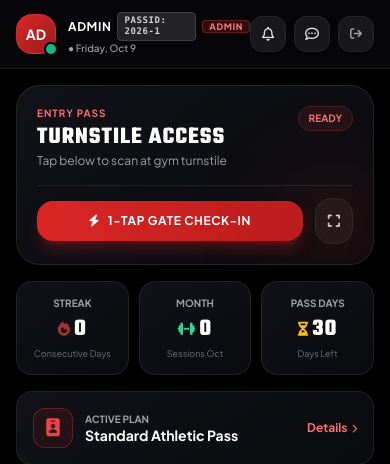
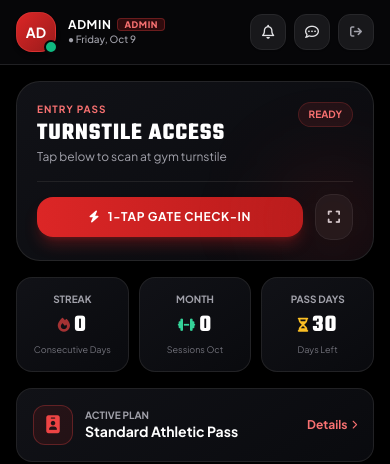
Before and after one commit to moeezahmad-tech/gymflow, a PHP site: page /app/index.php in a window 390 px wide. Shown: the top 464 px of the page. Run offline with PHP 8.4, Linux system fonts and the light colour scheme; a user stored in the database is signed in; data comes from the database, SQL or seed files in the repository; data that the repository does not hold is empty; some libraries are stand-ins or nearby versions.

Commit message:
Remove PassID badge from top navigation bar in mobile app

```diff
--- a/app/index.php
+++ b/app/index.php
@@ -353,7 +353,6 @@ if ($isAuth) {
                 <div>
                     <h2 class="text-xs font-bold text-white uppercase tracking-wider leading-tight flex items-center gap-1.5">
                         <span><?= htmlspecialchars(explode(' ', $currentUser['name'])[0] ?? 'Athlete') ?></span>
-                        <span class="px-1.5 py-0.5 rounded bg-zinc-800/90 border border-zinc-700 text-zinc-300 font-mono text-[9px] font-bold">PassID: <?= htmlspecialchars($memberCode) ?></span>
                         <?php if ($isAdmin): ?>
                             <span class="px-1.5 py-0.2 rounded bg-red-600/20 text-red-400 text-[9px] font-extrabold border border-red-500/30">ADMIN</span>
                         <?php endif; ?>
```
